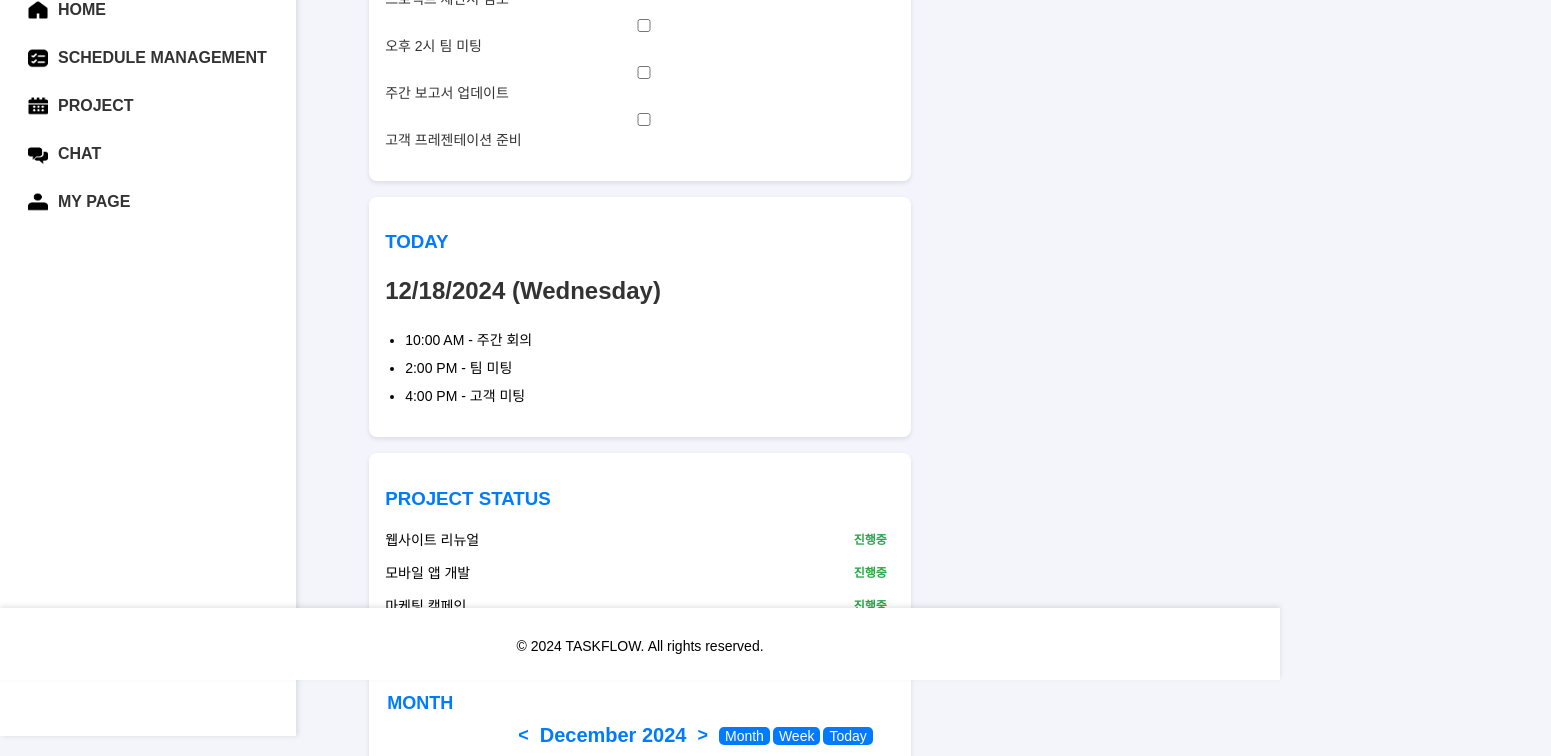
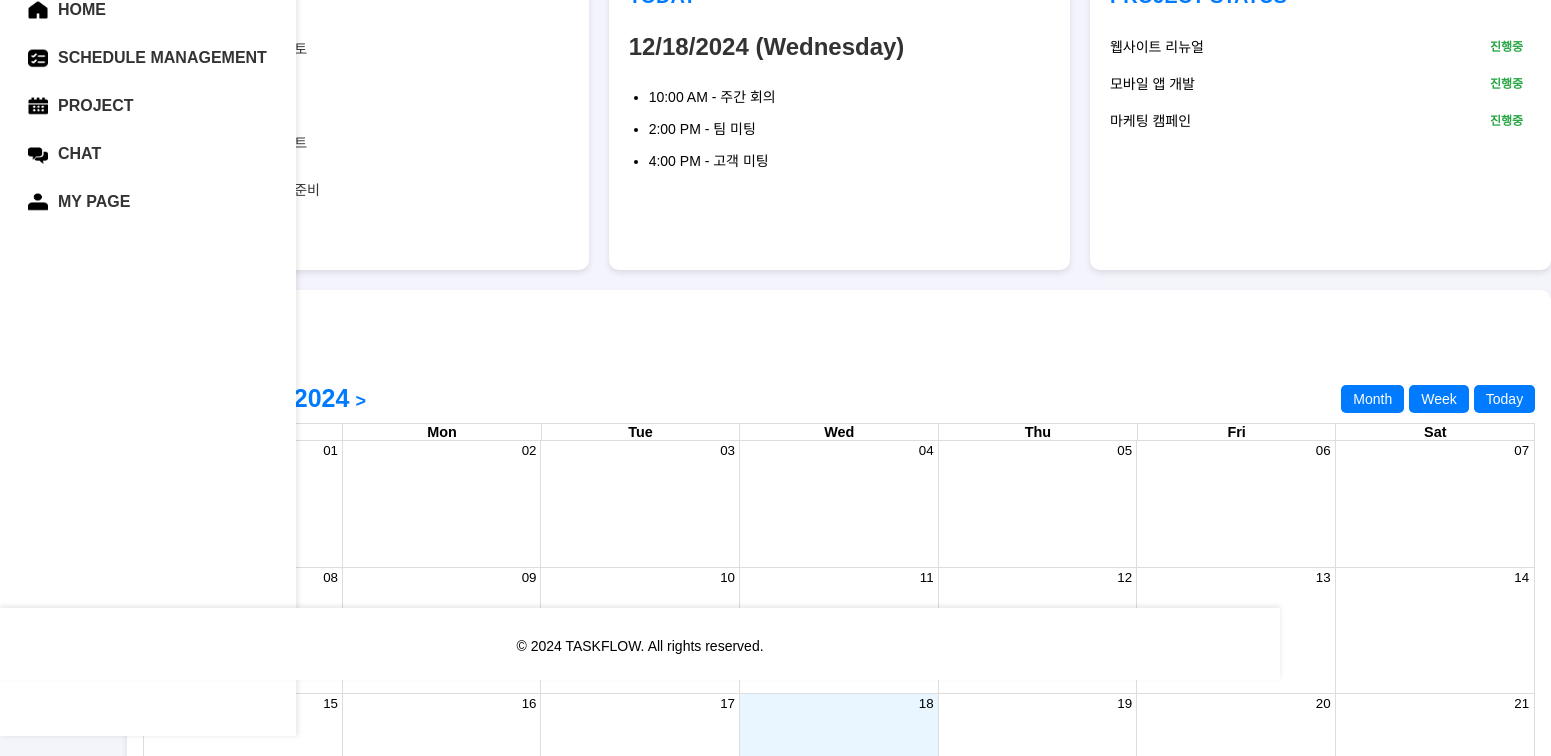
Before and after one commit to nextrunners5/Full-01-1team, a React (Create React App) app in the folder TASKFLOW/frontend_2/: page /home in a window 1280 px wide. Shown: the part 120-876 px from the top of the page, 1551 px wide, since content can reach past the window. Built offline with nearby package versions, Linux system fonts and the light colour scheme.

Commit message:
create빼고 수정

```diff
--- a/TASKFLOW/frontend_2/src/pages/ProjectPage.tsx
+++ b/TASKFLOW/frontend_2/src/pages/ProjectPage.tsx
@@ -11,8 +11,7 @@ import Sidebar from "../components/common/Sidebar.tsx";
 import Footer from "../components/common/Footer.tsx";
 import "../styles/ProjectPage.css";
 
-
-// 프로젝트의 상태 타입 정의 (필요에 따라 확장 가능합니다)
+// 프로젝트의 상태 타입 정의
 type ProjectStatus = "진행 중" | "완료";
 
 // 필터를 위한 상태 타입 정의
@@ -71,13 +70,19 @@ const ProjectContent: React.FC = () => {
     },
   ]);
 
-  // 삭제 팝업 관련 상태
+  // 삭제 관련 상태
+  const [selectedIds, setSelectedIds] = useState<number[]>([]);
   const [showDeletePopup, setShowDeletePopup] = useState(false);
   const [selectedProject, setSelectedProject] = useState<number | null>(null);
 
+  // **여기서 추가되는 부분**: 단일/다중(배치) 삭제 구분
+  const [isBulkDelete, setIsBulkDelete] = useState(false);
+
   // 필터링된 프로젝트 목록
   const filteredProjects = projects
-    .filter((project) => (filter === "모든 상태" ? true : project.status === filter))
+    .filter((project) =>
+      filter === "모든 상태" ? true : project.status === filter
+    )
     .filter((project) =>
       project.name.toLowerCase().includes(searchTerm.toLowerCase())
     );
@@ -92,25 +97,55 @@ const ProjectContent: React.FC = () => {
     navigate(`/project/edit/${projectId}`);
   };
 
-  // 프로젝트 삭제 버튼 클릭
+  // (1) 프로젝트 단일 삭제 버튼 클릭
   const handleDeleteClick = (projectId: number) => {
-    setSelectedProject(projectId);
-    setShowDeletePopup(true);
+    setIsBulkDelete(false);          // 단일 삭제 모드
+    setSelectedProject(projectId);   // 삭제할 프로젝트 ID
+    setShowDeletePopup(true);        // 모달 열기
+  };
+
+  // (2) 선택된 항목(다중) 삭제 버튼 클릭
+  const handleDeleteSelected = () => {
+    if (selectedIds.length === 0) return; // 선택된 항목이 없으면 아무 것도 안 함
+    setIsBulkDelete(true);           // 다중 삭제 모드
+    setSelectedProject(null);        // 단일 프로젝트는 선택X
+    setShowDeletePopup(true);        // 모달 열기
   };
 
   // 삭제 확정
   const handleConfirmDelete = () => {
+    if (isBulkDelete) {
+      // 다중 삭제 모드라면:
+      setProjects((prevProjects) =>
+        prevProjects.filter((project) => !selectedIds.includes(project.id))
+      );
+      setSelectedIds([]);
+    } else {
+      // 단일 삭제 모드라면:
       setProjects((prevProjects) =>
         prevProjects.filter((project) => project.id !== selectedProject)
       );
+      setSelectedProject(null);
+    }
+
     setShowDeletePopup(false);
-    setSelectedProject(null);
+    setIsBulkDelete(false);
   };
 
   // 삭제 취소
   const handleCancelDelete = () => {
     setShowDeletePopup(false);
+    setIsBulkDelete(false);
     setSelectedProject(null);
+  };
+
+  // 체크박스 변경 이벤트
+  const handleCheckboxChange = (id: number) => {
+    setSelectedIds((prevSelectedIds) =>
+      prevSelectedIds.includes(id)
+        ? prevSelectedIds.filter((selectedId) => selectedId !== id)
+        : [...prevSelectedIds, id]
+    );
   };
 
   // 헤더 제목 반환
@@ -154,9 +189,20 @@ const ProjectContent: React.FC = () => {
       {/* 헤더 섹션 */}
       <div className="header-container">
         <h2 className="header-title">{getHeaderTitle()}</h2>
+
+        {/* 버튼들을 감싸는 새 래퍼 */}
+        <div className="buttons-wrapper">
+          <button
+            className="delete-selected-button"
+            onClick={handleDeleteSelected}
+            disabled={selectedIds.length === 0}
+          >
+            선택 항목 삭제
+          </button>
           <button className="add-button" onClick={handleAddProject}>
             새 프로젝트 추가
           </button>
+        </div>
       </div>
 
       {/* 필터 섹션 */}
@@ -196,7 +242,11 @@ const ProjectContent: React.FC = () => {
           {filteredProjects.map((project) => (
             <tr key={project.id}>
               <td>
-                <input type="checkbox" />
+                <input
+                  type="checkbox"
+                  checked={selectedIds.includes(project.id)}
+                  onChange={() => handleCheckboxChange(project.id)}
+                />
               </td>
               <td>{project.name}</td>
               <td>
@@ -235,8 +285,12 @@ const ProjectContent: React.FC = () => {
       {showDeletePopup && (
         <div className="delete-popup">
           <div className="popup-content">
-            <h3>프로젝트 삭제</h3>
-            <p>이 프로젝트를 정말 삭제하시겠습니까?</p>
+            <h3>{isBulkDelete ? "선택 항목 삭제" : "프로젝트 삭제"}</h3>
+            <p>
+              {isBulkDelete
+                ? "선택한 모든 항목을 삭제하시겠습니까?"
+                : "이 프로젝트를 정말 삭제하시겠습니까?"}
+            </p>
             <p>이 작업은 되돌릴 수 없습니다.</p>
             <div className="popup-actions">
               <button onClick={handleCancelDelete}>취소</button>
--- a/TASKFLOW/frontend_2/src/styles/HomePage.css
+++ b/TASKFLOW/frontend_2/src/styles/HomePage.css
@@ -14,64 +14,102 @@
   padding-bottom: 40px; /* 푸터 높이에 맞춰 패딩 추가 */
 }
 
-
 /* 메인 콘텐츠 스타일 */
 .content {
   flex-grow: 1;
-  padding: 16px;
+  padding: 80px 0; /* 위쪽 여백 추가, 좌우 여백 제거 */
   display: grid;
-  grid-template-columns: repeat(auto-fit, minmax(300px, 1fr)); /* 반응형 그리드 */
-  grid-auto-rows: auto;
-  gap: 16px;
+  grid-template-columns: repeat(3, 1fr); /* 세 박스가 동일한 너비로 배치 */
+  grid-gap: 20px; /* 박스 간격 */
+  width: 150%; /* 가로로 전체 화면 사용 */
+  margin: 0; /* 기본 여백 제거 */
+  box-sizing: border-box;
+  margin-left: -38px;
 }
 
 /* 각각의 섹션 스타일 */
-.to-do-list, .today, .project-status, .calendar {
+.to-do-list, .today, .project-status {
   background: #ffffff;
-  padding: 16px;
-  border-radius: 8px;
-  box-shadow: 0 2px 5px rgba(0, 0, 0, 0.1);
+  padding: 5px 20px; /* 내부 패딩 */
+  border-radius: 10px; /* 둥근 모서리 */
+  box-shadow: 0 3px 6px rgba(0, 0, 0, 0.1); /* 그림자 */
+  height: 300px; /* 동일한 높이 */
+}
+
+/* 달력 스타일 */
+.calendar {
+  grid-column: span 3; /* 전체 열을 차지하도록 설정 */
+  background: #ffffff;
+  padding: 16px; /* 내부 여백 */
+  border-radius: 10px;
+  box-shadow: 0 3px 6px rgba(0, 0, 0, 0.1); /* 그림자 */
+  height: auto; /* 높이를 동적으로 설정 */
+  overflow: hidden; /* 내용 넘침 숨기기 */
+}
+
+.calendar-container {
+  height: 700px; /* 달력 높이 */
+  margin-top: 20px;
 }
 
 /* 섹션 제목 스타일 */
 .to-do-list h3, .today h3, .project-status h3, .calendar h3 {
   color: #007bff;
-  margin-bottom: 10px;
+  font-size: 20px;
+  margin-bottom: 25px; /* 제목 아래 간격 축소 */
 }
 
 /* 리스트 스타일 */
 .to-do-list ul, .today ul, .project-status ul {
   list-style: none;
   padding: 0;
+  margin: 0;
 }
 
-.to-do-list ul li, .today ul li, .project-status ul li {
-  margin-bottom: 8px;
+.to-do-list ul li {
+  display: flex;
+  align-items: center; /* 체크박스와 텍스트를 수직으로 가운데 정렬 */
+  margin-bottom: 12px; /* 리스트 항목 간격 */
   font-size: 14px;
+  line-height: 1.5; /* 텍스트의 높이를 조정 */
 }
 
 .to-do-list input {
-  margin-right: 8px;
+  margin-right: 10px;
+  width: 18px;
+  height: 18px;
+  position: relative;
+  top: 4px; /* 체크박스를 살짝 아래로 이동 */
 }
+
 
 /* TODAY 섹션 스타일 */
 .today .date {
   font-size: 24px;
   font-weight: bold;
   color: #333;
+  margin-bottom: 12px;
 }
 
 .today ul {
   list-style-type: disc;
   padding-left: 20px;
+  margin-top: 25px;
 }
+
+.today ul li {
+  align-items: center; /* 체크박스와 텍스트 정렬 */
+  margin-bottom: 12px; /* 리스트 항목 간격 */
+  font-size: 14px;
+}
+
 
 /* PROJECT STATUS 스타일 */
 .project-status ul li {
   display: flex;
   justify-content: space-between;
   align-items: center;
-  margin-bottom: 8px;
+  margin-bottom: 12px;
   font-size: 14px;
 }
 
@@ -82,47 +120,17 @@
   flex-shrink: 0;
 }
 
-/* 달력 스타일 */
-.calendar {
-  grid-column: 1 / -1; /* 전체 열을 차지하도록 설정 */
-  background: #ffffff;
-  padding: 8px; /* 내부 여백 줄이기 */
-  border-radius: 8px;
-  box-shadow: 0 2px 5px rgba(0, 0, 0, 0.1);
-  height: 600px; /* 전체 컨테이너 높이 설정 */
-  overflow: hidden; /* 내용이 넘칠 경우 숨김 처리 */
-}
-
-.calendar h3 {
-  margin-bottom: 20px;
-  margin-top: 0;
-  text-align: left;
-  font-size: 18px;
-  position: relative; /* 상대 위치 조정을 위해 추가 */
-  left: 10px; /* 오른쪽으로 10px 이동 */
-  top: 20px; /* 아래로 5px 이동 */
-}
-
+/* 캘린더 툴바 스타일 */
 .toolbar-container {
   display: flex;
   justify-content: space-between;
   align-items: center;
-  padding: 10px;
-  margin-bottom: 10px;
-}
-
-.toolbar-center {
-  display: flex;
-  align-items: center;
-  justify-content: center;
-  flex: 1;
-  margin-left: 100px;
+  padding: 10px 0;
 }
 
 .current-month {
-  font-size: 20px;
+  font-size: 25px;
   font-weight: bold;
-  margin: 0 0px;
   color: #007bff;
 }
 
@@ -132,32 +140,27 @@
   cursor: pointer;
   font-size: 18px;
   font-weight: bold;
-  margin: 0 5px;
   color: #007bff;
-}
-
-.view-switcher {
-  display: flex;
-  gap: 3px;
-  margin-right: 0px;
 }
 
 .view-btn {
   background-color: #007bff;
-  color: #fff;
+  color: white;
   border: none;
+  padding: 6px 12px;
   border-radius: 5px;
+  font-size: 14px;
   cursor: pointer;
-  font-size: 14px;
-  transition: background-color 0.3s;
+  margin-left: 5px;
 }
 
 .view-btn:hover {
   background-color: #0056b3;
 }
 
-/* 캘린더 컨테이너 */
-.calendar-container {
-  height: 500px;
-  margin: 20px;
+/* 반응형 스타일 */
+@media screen and (min-width: 1200px) {
+  .content {
+    grid-template-columns: repeat(3, 1fr); /* 큰 화면에서는 세 열 */
+  }
 }
--- a/TASKFLOW/frontend_2/src/styles/ProjectPage.css
+++ b/TASKFLOW/frontend_2/src/styles/ProjectPage.css
@@ -3,10 +3,11 @@
   display: flex;
   flex-direction: column;
   background-color: #F4F5FC;
-  padding: 16px;
-  margin-left: 240px; /* 사이드바로 인한 여백 */
-  padding-bottom: 64px; /* 푸터 높이 */
-  min-height: calc(100vh - 160px); /* 헤더와 푸터 높이를 뺀 최소 높이 */
+  padding: 24px 0 40px 0;
+  min-height: calc(100vh - 160px);
+  width: 200%;
+  margin-top: 60px;
+  margin-left: -100px;
 }
 
 .overview {
@@ -83,13 +84,15 @@
 }
 
 .search-input {
-  flex-grow: 1;
+  flex: 3;
   padding: 8px 12px;
   border: 1px solid #ccc;
   border-radius: 4px;
 }
 
 .dropdown {
+  flex: 2;
+  max-width: 130px;
   padding: 8px 12px;
   border: 1px solid #ccc;
   border-radius: 4px;
@@ -166,7 +169,7 @@
 .delete-popup {
   position: fixed;
   top: 0;
-  left: 0;
+  left: 170px;
   width: 100%;
   height: 100%;
   background: rgba(0, 0, 0, 0.5);
@@ -237,3 +240,26 @@
 .popup-actions button:last-child:hover {
   background: #0056b3;
 }
+
+.delete-selected-button {
+  background-color: #0d1264;
+  color: white;
+  border: none;
+  padding: 8px 16px;
+  border-radius: 4px;
+  cursor: pointer;
+  font-size: 14px;
+  /* margin-right: 0; -- 이 부분은 제거해도 되며, 필요 시 변경 가능합니다 */
+}
+
+.delete-selected-button:disabled {
+  background-color: #e0e0e0;
+  color: #aaa;
+  cursor: not-allowed;
+}
+
+/* 버튼들을 묶는 래퍼 스타일 */
+.buttons-wrapper {
+  display: flex;  /* 버튼들을 가로로 나란히 배치 */
+  gap: 8px;       /* 버튼 사이의 간격 */
+}
--- a/TASKFLOW/frontend_2/src/styles/ProjectPageCreate.css
+++ b/TASKFLOW/frontend_2/src/styles/ProjectPageCreate.css
@@ -3,17 +3,25 @@
   margin: 0 auto;
   padding: 20px;
   width: 100%;
-  max-width: 1200px;
+  max-width: 1400px; /* 가로 길이 확대 */
   box-sizing: border-box;
   background-color: #f4f5fc;
-  position: relative;
+  position: fixed; /* 위치 고정 */
+  top: 64px; /* 헤더 높이 반영 */
+  bottom: 40px; /* 푸터 높이 반영 */
+  left: 240px; /* 사이드바 너비 반영 */
+  overflow-y: auto; /* 내용 스크롤 허용 */
 }
 
 .headerContainer {
   text-align: left;
   margin-bottom: 20px;
-  max-width: 900px;
+  max-width: 1200px;
   margin: 0 auto;
+  position: sticky; /* 고정 */
+  top: 0; /* 컨테이너 상단에 고정 */
+  background-color: #f4f5fc; /* 배경색 추가 */
+  z-index: 10; /* 다른 요소 위에 표시 */
 }
 
 /* 프로젝트 생성 섹션 컨테이너 */
@@ -22,7 +30,7 @@
   border-radius: 8px;
   padding: 40px;
   box-shadow: 0 2px 5px rgba(0, 0, 0, 0.1);
-  max-width: 900px;
+  max-width: 1200px; /* 가로 길이 확대 */
   margin: 0 auto;
 }
 
@@ -31,6 +39,7 @@
   font-weight: bold;
   color: #333;
   margin-bottom: 10px;
+  text-align: center; /* 가운데 정렬 */
 }
 
 .subtitle {
--- a/TASKFLOW/frontend_2/src/styles/ProjectPageEdit.css
+++ b/TASKFLOW/frontend_2/src/styles/ProjectPageEdit.css
@@ -1,7 +1,13 @@
 .project-edit-container {
+  position: fixed;
+  top: 100px; /* 상단 여백 */
+  left: 25%; /* 화면 크기에 맞게 조정 */
   padding: 24px;
   font-family: Arial, sans-serif;
   background-color: #f4f5fc;
+  width: 80%; /* 반응형 너비 */
+  max-width: 1100px; /* 최대 너비 */
+  box-sizing: border-box; /* 패딩 포함한 박스 모델 */
 }
 
 .breadcrumb {
@@ -21,6 +27,8 @@ h1 {
   padding: 24px;
   border-radius: 8px;
   box-shadow: 0 2px 5px rgba(0, 0, 0, 0.1);
+  margin: 0 auto; /* 중앙 정렬 */
+  box-sizing: border-box; /* 패딩 포함 */
 }
 
 .form-group {
@@ -61,6 +69,7 @@ textarea {
 
 .buttons {
   display: flex;
+  flex-wrap: wrap; /* 버튼이 작은 화면에서 줄 바꿈되도록 설정 */
   justify-content: flex-end;
   gap: 16px;
   margin-top: 16px;
@@ -75,6 +84,8 @@ textarea {
   border-radius: 4px;
   cursor: pointer;
   transition: background-color 0.3s;
+  flex: 1 1 auto; /* 버튼 크기 유동적으로 조정 */
+  max-width: 150px; /* 최대 너비 제한 */
 }
 
 .save-btn:hover {
@@ -90,6 +101,8 @@ textarea {
   border-radius: 4px;
   cursor: pointer;
   transition: background-color 0.3s;
+  flex: 1 1 auto; /* 버튼 크기 유동적으로 조정 */
+  max-width: 150px; /* 최대 너비 제한 */
 }
 
 .cancel-btn:hover {
@@ -112,6 +125,8 @@ textarea {
 
 .popup-content {
   background: white;
+  top: 0;
+  left: 170px;
   padding: 20px;
   border-radius: 10px;
   text-align: center;
```
Lines whose indentation alone changed are shown as unchanged.
